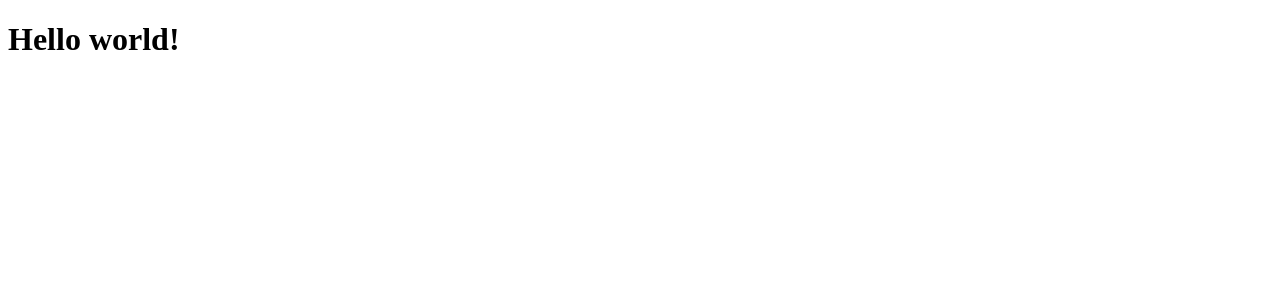
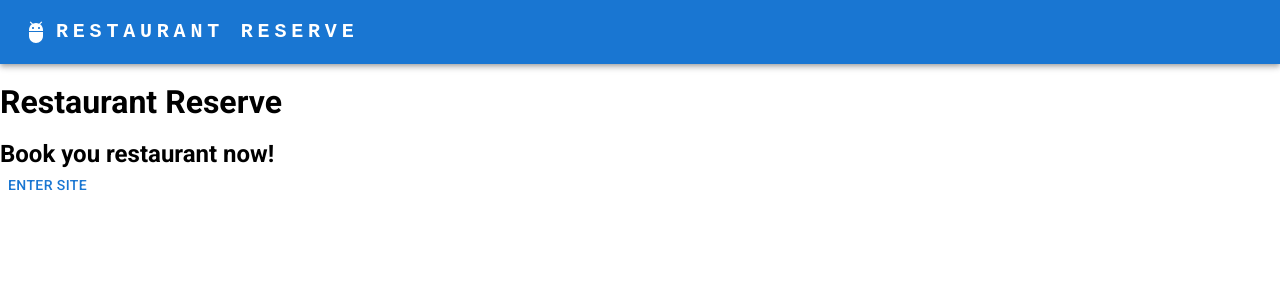
Before and after one commit to PlaPud/restaurant-reservation-frontend, a React (Vite) app: page / in a window 1280 px wide. Shown: the top 300 px of the page. Built offline with nearby package versions, Linux system fonts and the light colour scheme.

Commit message:
[Setup] MUI installed

```diff
--- a/package.json
+++ b/package.json
@@ -10,6 +10,11 @@
     "preview": "vite preview"
   },
   "dependencies": {
+    "@emotion/react": "^11.13.3",
+    "@emotion/styled": "^11.13.0",
+    "@fontsource/roboto": "^5.0.14",
+    "@mui/icons-material": "^6.0.2",
+    "@mui/material": "^6.0.2",
     "react": "^18.3.1",
     "react-dom": "^18.3.1"
   },
--- a/src/App.tsx
+++ /dev/null
@@ -1,11 +0,0 @@
-import "./App.css";
-
-function App() {
-  return (
-    <>
-      <h1>Hello world!</h1>
-    </>
-  );
-}
-
-export default App;
--- /dev/null
+++ b/src/app/App.tsx
@@ -0,0 +1,42 @@
+import "@fontsource/roboto/300.css";
+import "@fontsource/roboto/400.css";
+import "@fontsource/roboto/500.css";
+import "@fontsource/roboto/700.css";
+import "./App.css";
+import LandingPage from "./routes/LandingPage";
+import { AppBar, Container, Toolbar, Typography } from "@mui/material";
+import { AdbRounded } from "@mui/icons-material";
+
+function App() {
+  return (
+    <>
+      <AppBar position="static">
+        <Container maxWidth="xl">
+          <Toolbar disableGutters>
+            <AdbRounded sx={{ display: { xs: "none", md: "flex" }, mr: 1 }} />
+            <Typography
+              variant="h6"
+              noWrap
+              component="a"
+              href="/"
+              sx={{
+                mr: 2,
+                display: { xs: "none", md: "flex" },
+                fontFamily: "monospace",
+                fontWeight: 700,
+                letterSpacing: ".3rem",
+                color: "inherit",
+                textDecoration: "none",
+              }}
+            >
+              RESTAURANT RESERVE
+            </Typography>
+          </Toolbar>
+        </Container>
+      </AppBar>
+      <LandingPage />
+    </>
+  );
+}
+
+export default App;
--- /dev/null
+++ b/src/app/routes/LandingPage.tsx
@@ -0,0 +1,16 @@
+import { Button } from "@mui/material";
+import React from "react";
+
+const LandingPage = () => {
+  return (
+    <>
+      <div>
+        <h1>Restaurant Reserve</h1>
+        <h2>Book you restaurant now!</h2>
+        <Button color="primary">Enter Site</Button>
+      </div>
+    </>
+  );
+};
+
+export default LandingPage;
--- a/src/index.css
+++ b/src/index.css
@@ -0,0 +1,97 @@
+* {
+  font-family: "Roboto", sans-serif;
+}
+
+/* Box sizing rules */
+*,
+*::before,
+*::after {
+  box-sizing: border-box;
+}
+
+/* Prevent font size inflation */
+html {
+  -moz-text-size-adjust: none;
+  -webkit-text-size-adjust: none;
+  text-size-adjust: none;
+}
+
+body {
+  margin: 0;
+}
+/* Remove default margin in favour of better control in authored CSS */
+body,
+h1,
+h2,
+h3,
+h4,
+p,
+figure,
+blockquote,
+dl,
+dd {
+  margin-block-end: 0;
+}
+
+/* Remove list styles on ul, ol elements with a list role, which suggests default styling will be removed */
+ul[role="list"],
+ol[role="list"] {
+  list-style: none;
+}
+
+/* Set core body defaults */
+body {
+  min-height: 100vh;
+  line-height: 1.5;
+}
+
+/* Set shorter line heights on headings and interactive elements */
+h1,
+h2,
+h3,
+h4,
+button,
+input,
+label {
+  line-height: 1.1;
+}
+
+/* Balance text wrapping on headings */
+h1,
+h2,
+h3,
+h4 {
+  text-wrap: balance;
+}
+
+/* A elements that don't have a class get default styles */
+a:not([class]) {
+  text-decoration-skip-ink: auto;
+  color: currentColor;
+}
+
+/* Make images easier to work with */
+img,
+picture {
+  max-width: 100%;
+  display: block;
+}
+
+/* Inherit fonts for inputs and buttons */
+input,
+button,
+textarea,
+select {
+  font-family: inherit;
+  font-size: inherit;
+}
+
+/* Make sure textareas without a rows attribute are not tiny */
+textarea:not([rows]) {
+  min-height: 10em;
+}
+
+/* Anything that has been anchored to should have extra scroll margin */
+:target {
+  scroll-margin-block: 5ex;
+}
```
Also changed, not shown: src/main.tsx (+7 -7 lines), src/app/App.css (added), 1 other file (tests, documents, lock files or other folders).
